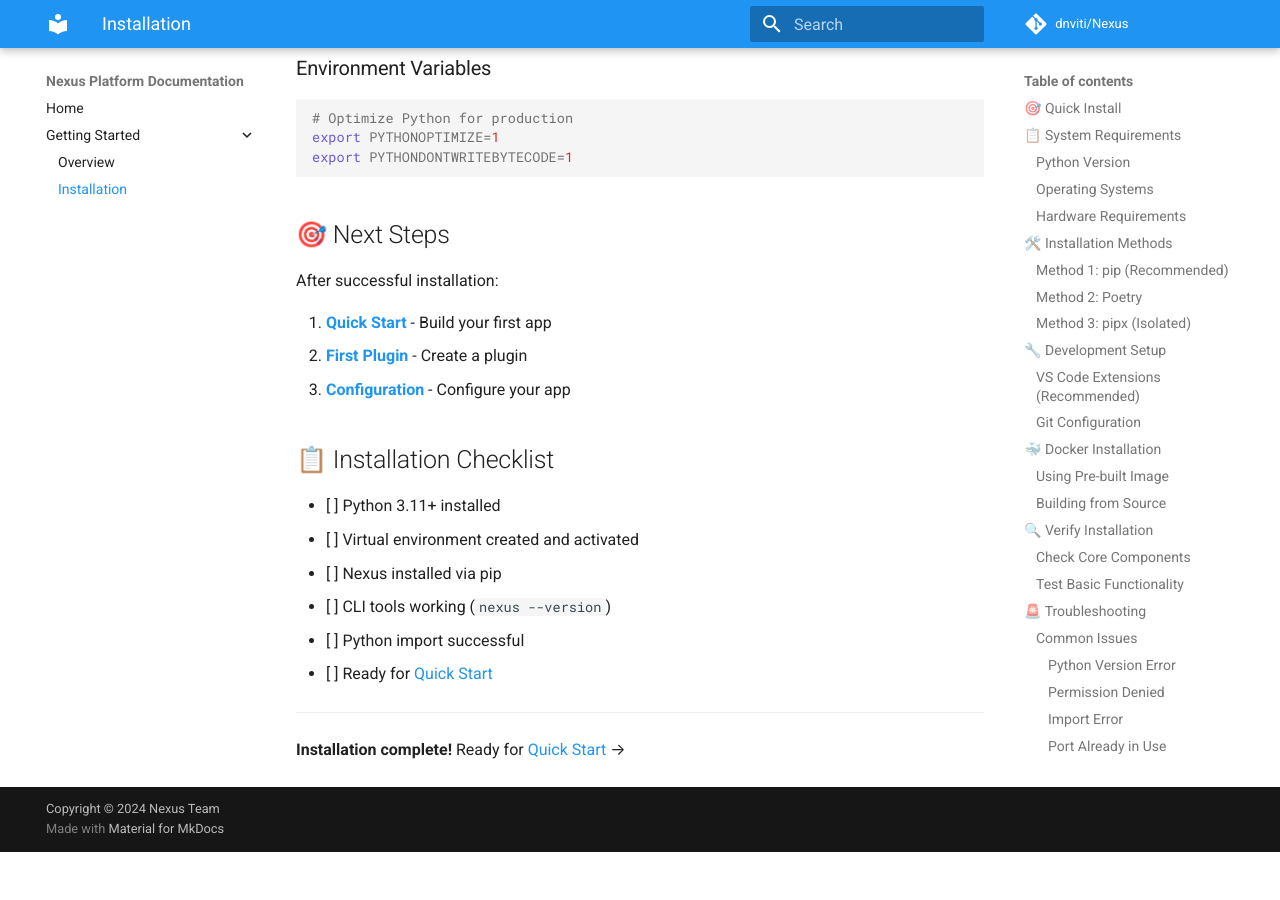
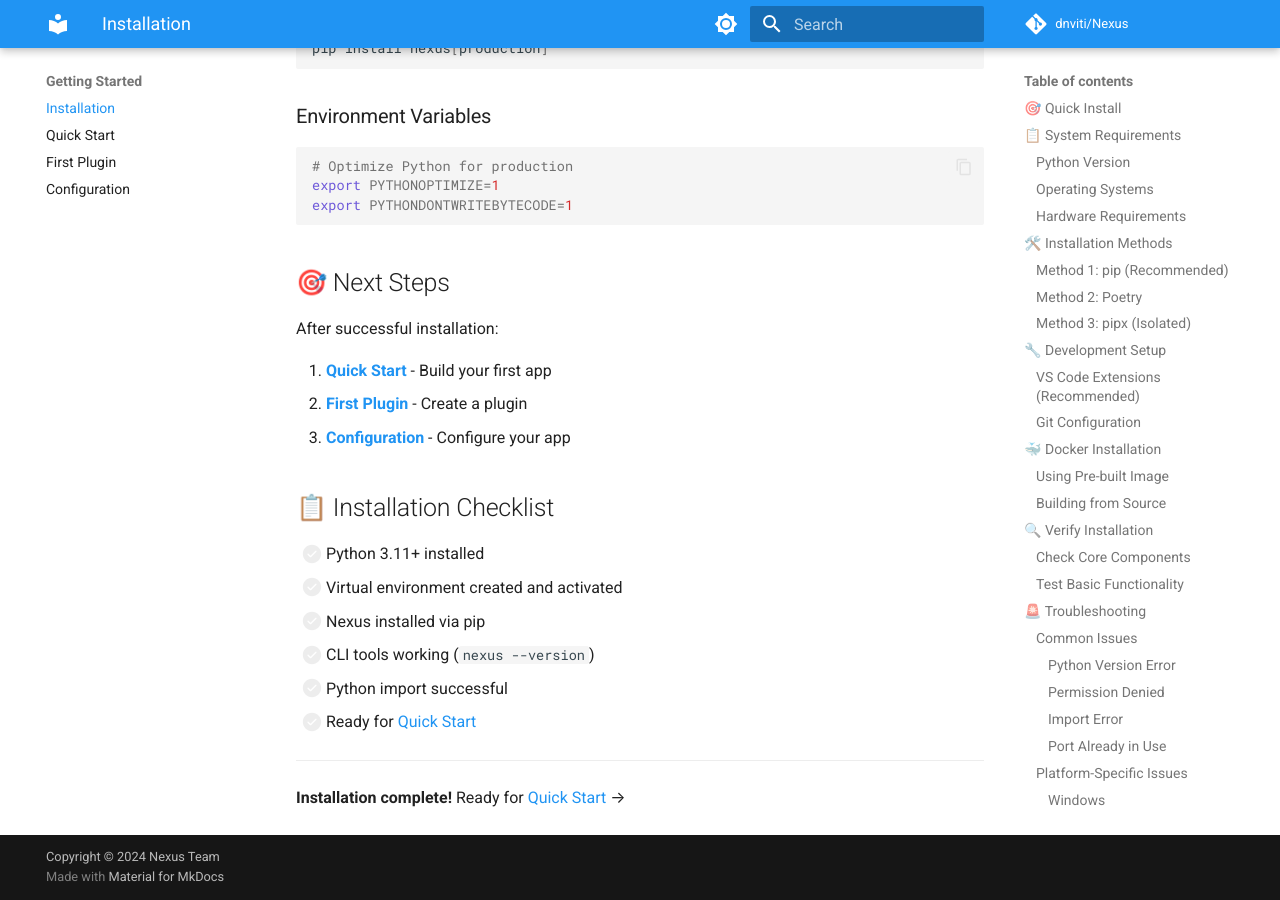
Before and after one commit to dnviti/Nexus, an MkDocs documentation site: the page built from docs/getting-started/installation.md, in a window 1280 px wide and 900 px high, scrolled down 6144 px. Built offline with MkDocs 1.6.1 and Material for MkDocs 9.7.7, drawn with Linux system fonts in a browser that asks for light colours; comment, search, counter and statistics services are not loaded; before the commit the page ends 6996 px from its top, so only the background shows below that; some of the changed lines change nothing that is shown; some of the changed text lies outside the part shown.

```diff
--- a/mkdocs.yml
+++ b/mkdocs.yml
@@ -1,7 +1,7 @@
 site_name: Nexus Platform Documentation
 site_description: The Ultimate Plugin-Based Application Platform
 site_author: Nexus Team
-site_url: https://docs.nexus.dev
+site_url: https://dnviti.github.io/Nexus/
 
 repo_name: dnviti/Nexus
 repo_url: https://github.com/dnviti/Nexus
@@ -9,22 +9,88 @@
 
 theme:
   name: material
+  features:
+    - navigation.tabs
+    - navigation.sections
+    - navigation.expand
+    - navigation.top
+    - search.highlight
+    - search.share
+    - content.code.copy
   palette:
     - scheme: default
       primary: blue
       accent: blue
+      toggle:
+        icon: material/brightness-7
+        name: Switch to dark mode
+    - scheme: slate
+      primary: blue
+      accent: blue
+      toggle:
+        icon: material/brightness-4
+        name: Switch to light mode
 
 nav:
   - Home: index.md
   - Getting Started:
-      - Overview: getting-started/overview.md
       - Installation: getting-started/installation.md
+      - Quick Start: getting-started/quickstart.md
+      - First Plugin: getting-started/first-plugin.md
+      - Configuration: getting-started/configuration.md
+  - Architecture:
+      - Overview: architecture/overview.md
+      - Core Components: architecture/core-components.md
+      - Event System: architecture/events.md
+      - Security: architecture/security.md
+  - Plugin Development:
+      - Basics: plugins/basics.md
+      - API Routes: plugins/api-routes.md
+      - Database: plugins/database.md
+      - Testing: plugins/testing.md
+  - API Reference:
+      - Core Classes: api/core.md
+      - CLI Commands: api/cli.md
+      - REST API: api/rest.md
+      - Events: api/events.md
+  - Deployment:
+      - Docker: deployment/docker.md
+      - Kubernetes: deployment/kubernetes.md
+      - Monitoring: deployment/monitoring.md
+      - Production: deployment/production.md
+  - Guides:
+      - Examples: guides/examples.md
+      - Best Practices: guides/best-practices.md
+      - Troubleshooting: guides/troubleshooting.md
+      - Migration: guides/migration.md
 
 markdown_extensions:
   - admonition
-  - codehilite
+  - pymdownx.details
+  - pymdownx.superfences:
+      custom_fences:
+        - name: mermaid
+          class: mermaid
+          format: !!python/name:pymdownx.superfences.fence_code_format
+  - pymdownx.highlight:
+      anchor_linenums: true
+  - pymdownx.inlinehilite
+  - pymdownx.snippets
+  - attr_list
+  - md_in_html
+  - pymdownx.emoji:
+      emoji_index: !!python/name:material.extensions.emoji.twemoji
+      emoji_generator: !!python/name:material.extensions.emoji.to_svg
+  - pymdownx.tabbed:
+      alternate_style: true
+  - pymdownx.tasklist:
+      custom_checkbox: true
+  - toc:
+      permalink: true
 
 plugins:
-  - search
+  - search:
+      separator: '[\s\-,:!=\[\]()"`/]+|\.(?!\d)|&[lg]t;|(?!\b)(?=[A-Z][a-z])'
+  - autorefs
 
 copyright: Copyright &copy; 2024 Nexus Team
```
Also changed, not shown: 1 other file.
